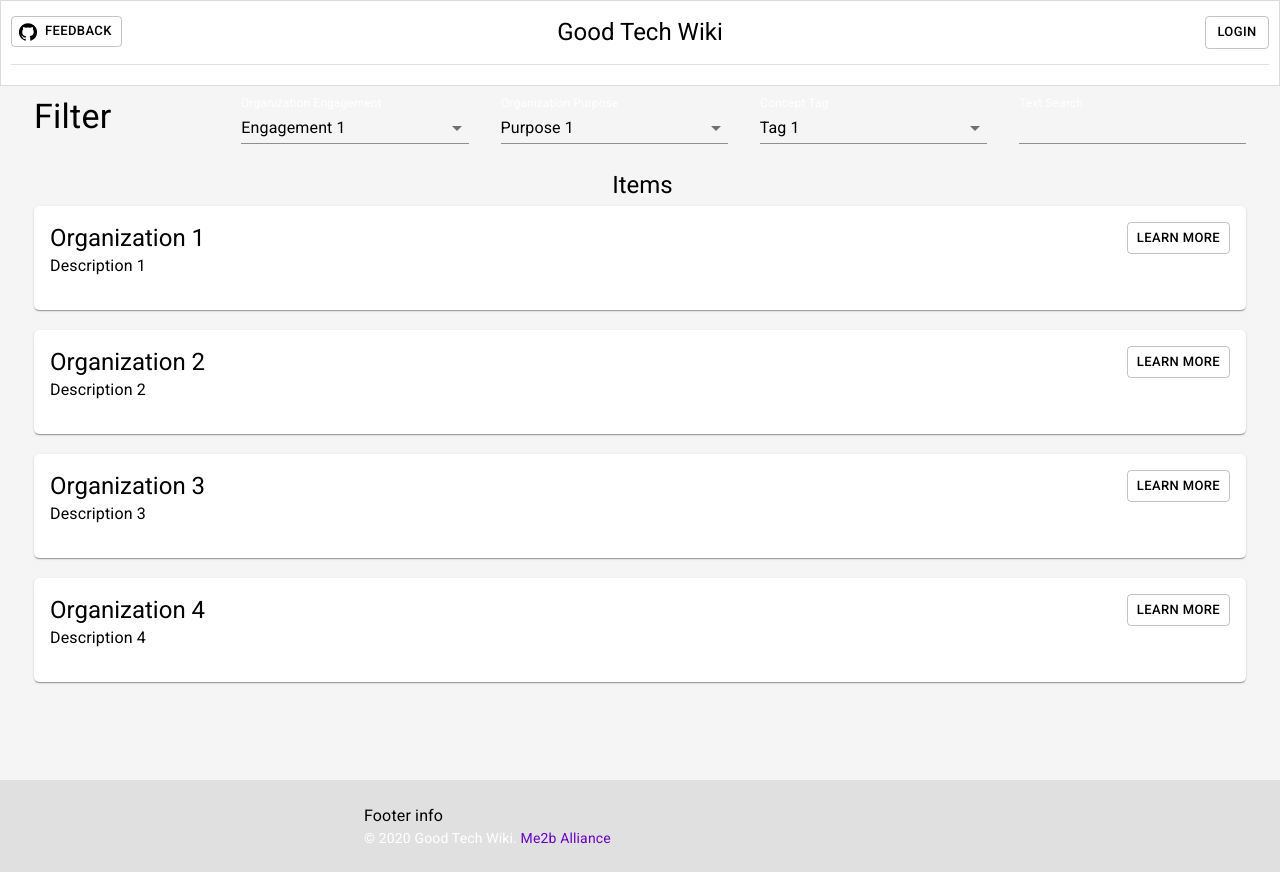
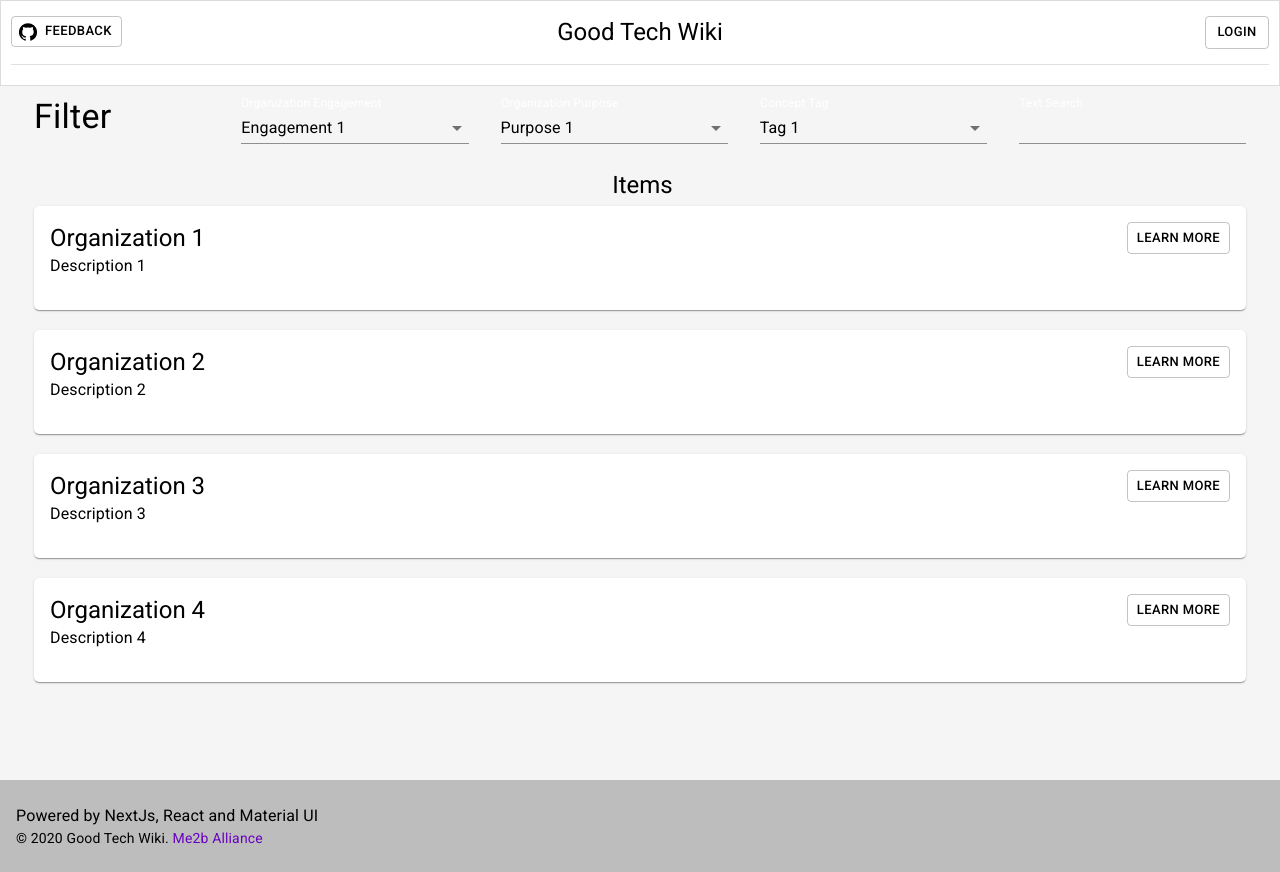
Before and after one commit to Me2B-Alliance/GoodTechWikiServer, a Next.js app: page / in a window 1280 px wide. Built offline with nearby package versions, Linux system fonts and the light colour scheme.

Commit message:
feat(footer): add basic info

```diff
--- a/components/Footer.js
+++ b/components/Footer.js
@@ -5,7 +5,7 @@ import Typography from '@material-ui/core/Typography'
 
 function Copyright() {
   return (
-    <Typography variant="body2" color="textSecondary">
+    <Typography variant="body2">
       {`© ${new Date().getFullYear()} Good Tech Wiki. `}
       <Link href="https://github.com/Me2B-Alliance">
         Me2b Alliance
@@ -33,7 +33,7 @@ const useStyles = makeStyles((theme) => ({
   footer: {
     padding: theme.spacing(3, 2),
     marginTop: 'auto',
-    backgroundColor: theme.palette.grey[ 300 ]
+    backgroundColor: theme.palette.grey[ 400 ]
     //backgroundColor:
     //  theme.palette.type === 'light' ? theme.palette.grey[ 200 ] : theme.palette.grey[ 800 ],
   },
@@ -45,10 +45,8 @@ export default function StickyFooter() {
   return (
     <div className={classes.root}>
       <footer className={classes.footer}>
-        <Container maxWidth="sm">
-          <Typography variant="body1">Footer info</Typography>
-          <Copyright />
-        </Container>
+        <Typography variant="body1">Powered by NextJs, React and Material UI</Typography>
+        <Copyright />
       </footer>
     </div>
   )
```
